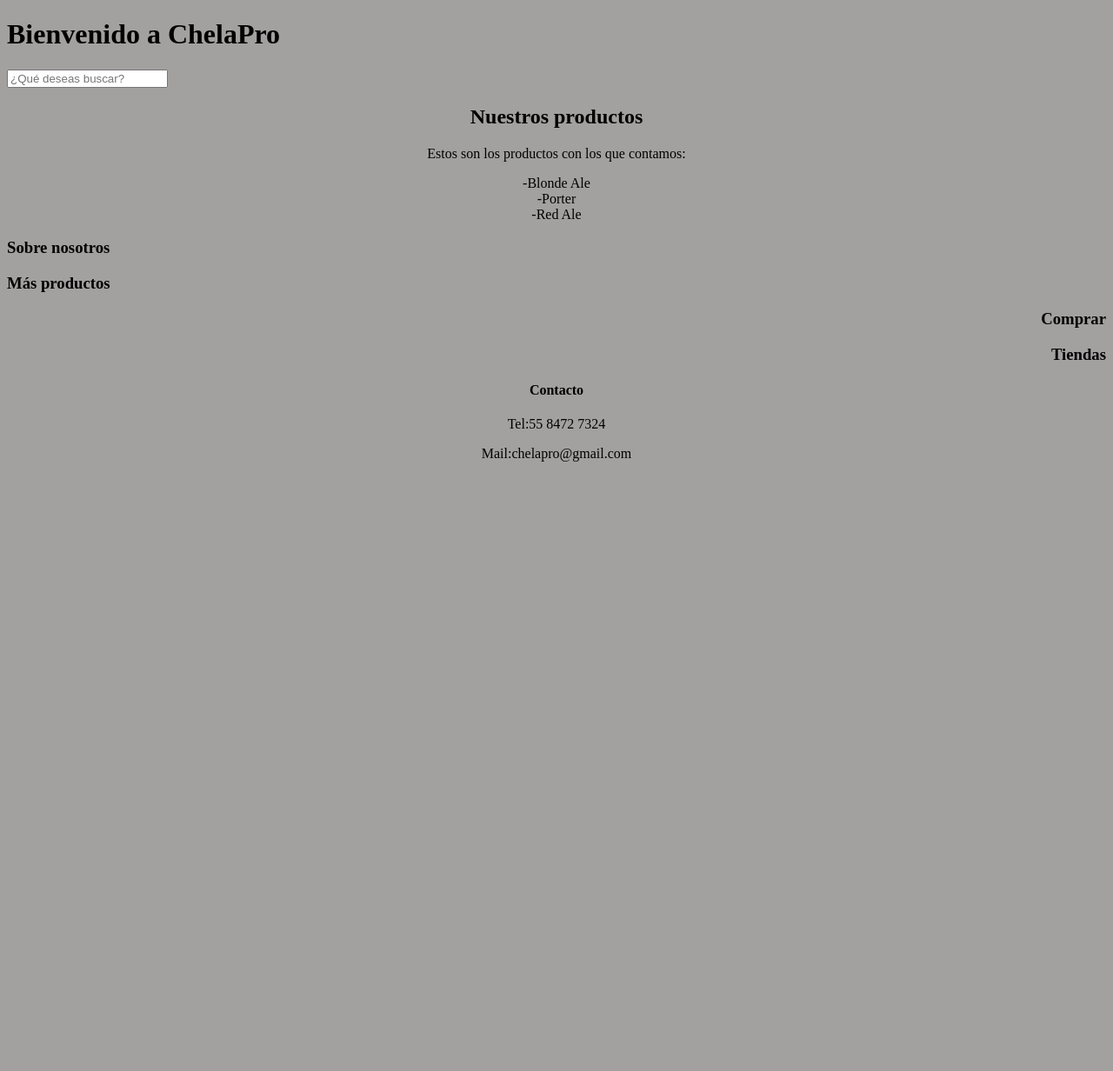
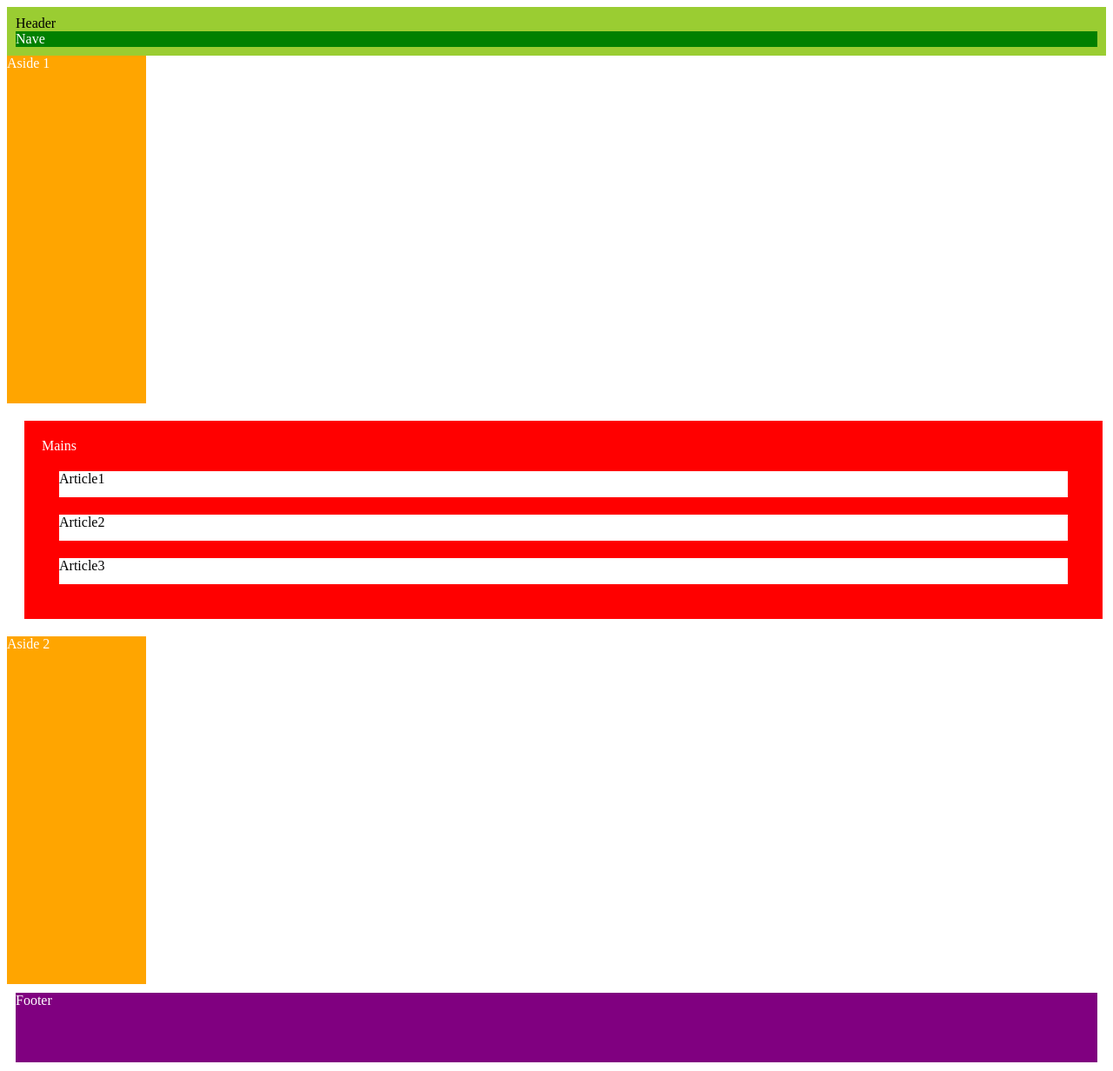
Before and after one commit to FaridZavalza/practica_maquetado, a plain HTML site: page index.html in a window 1280 px wide. Shown: the whole page at 87% size. Before the commit the page ends 800 px from the top, so only its background shows below. Drawn offline with Linux system fonts and the light colour scheme.

Commit message:
Tarea con estilos sin bordes

```diff
--- /dev/null
+++ b/index.css
@@ -0,0 +1,36 @@
+.head_box {
+    background: yellowgreen;
+    padding: 10px;
+}
+nav {
+    background: green;
+    color: white;
+}
+aside {
+    background: orange;
+    color: white;
+    display: inline-block;
+    height: 50vh;
+    width: 20vh;
+    border-style: 10vh dotted, red;
+}
+main {
+    display: inline-block;
+    background: red;
+    color: white;
+    width: 150vh;
+    margin: 20px;
+    padding: 20px
+}
+ article {
+    height: 30px;
+    margin: 20px;
+    background:white;
+    color: black;
+}
+footer {
+    margin: 10px;
+    color: white;
+    background: purple;
+    height: 10vh;
+}
--- a/index.html
+++ b/index.html
@@ -4,9 +4,10 @@
     <meta charset="UTF-8">
     <meta name="viewport" content="width=device-width, initial-scale=1.0">
     <title>ChelaPro.mx</title>
+    <link rel="stylesheet" href="/index.css">
 </head>
-<body style=background-color:rgb(163,160,160);>
-    <header>
+<body>
+    <!-- <header>
         <h1>Bienvenido a ChelaPro</h1>
         <nav><input placeholder="¿Qué deseas buscar?"></nav>
     </header>
@@ -41,6 +42,19 @@
         <p>Tel:55 8472 7324</p>
         <p>Mail:chelapro@gmail.com</p>
         </center>
-    </footer>
+    </footer> -->
+    <header class="head_box">
+        Header
+        <nav>Nave</nav>
+    </header>
+    <aside>Aside 1</aside>
+    <main>
+        Mains
+        <article>Article1</article>
+        <article>Article2</article>
+        <article>Article3</article>
+    </main>
+    <aside>Aside 2</aside>
+    <footer>Footer</footer>
 </body>
 </html>
```
